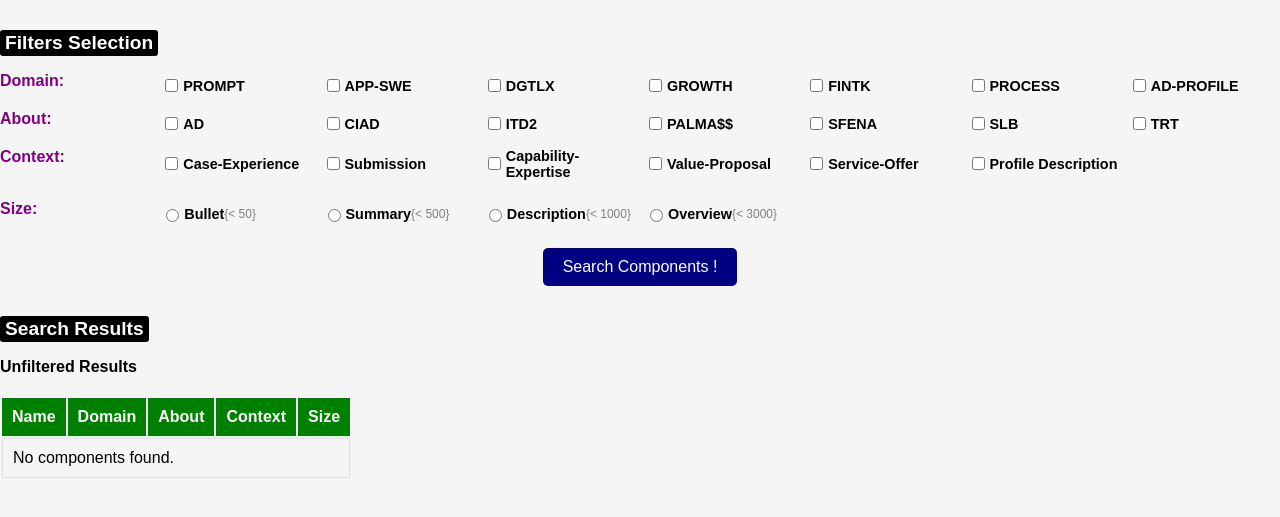
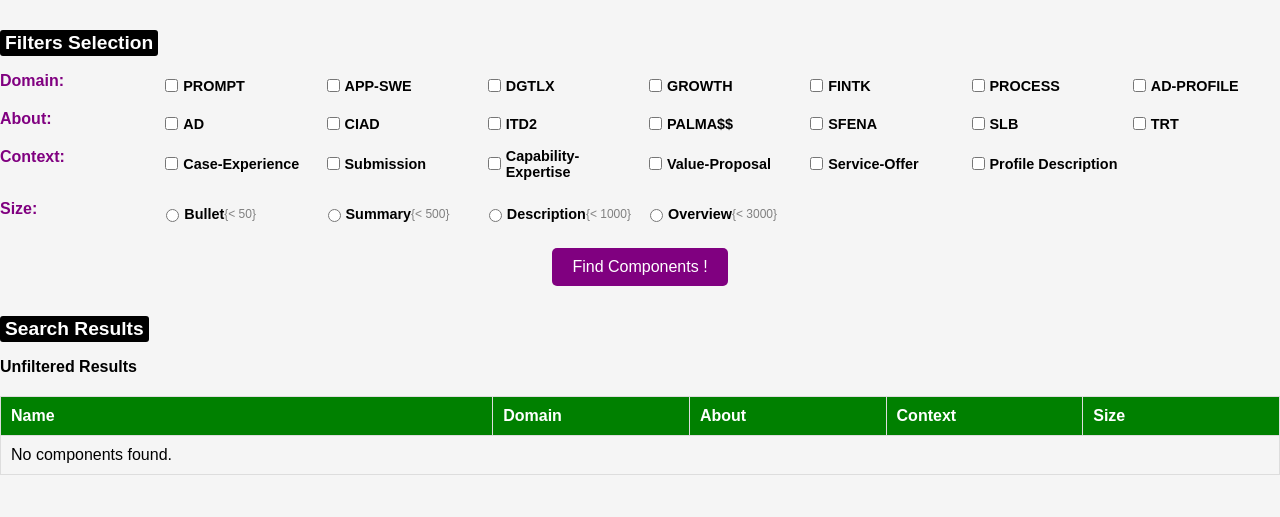
Before and after one commit to Alexo47/Marcom-Components, a Django app: page / in a window 1280 px wide. Shown: the part 77-594 px from the top of the page. Run offline with Django 5.2, Linux system fonts and the light colour scheme; data that the repository does not hold is empty.

Commit message:
Layout & Functionalities OK - Initial download of all components not resolved

```diff
--- a/marcom_webui/marcomapp/templates/marcomapp/index.html
+++ b/marcom_webui/marcomapp/templates/marcomapp/index.html
@@ -63,7 +63,7 @@
 
           <!-- Submit button -->
           <div class="search-container">
-            <button type="submit" class="search-btn">Search Components !</button>
+            <button type="submit" class="search-btn">Find Components !</button>
           </div>
 
       </form>
--- a/marcom_webui/static/css/styles.css
+++ b/marcom_webui/static/css/styles.css
@@ -79,7 +79,7 @@ nav {
 }
 
 .search-btn {
-  background-color: navy; /* Set navy background */
+  background-color: purple; /* Set navy background */
   color: white; /* White text color */
   padding: 10px 20px; /* Padding for the button */
   border: none; /* Remove border */
@@ -100,24 +100,41 @@ nav {
 }
 
 
-* Table Styles */
+/* Table Styles */
 .result-table {
-  width: 100%;
+  width: 100%; /* Ensures the table takes up the full width */
   border-collapse: collapse;
   margin-top: 20px;
+  table-layout: fixed; /* Enforces fixed column widths */
 }
 
 .result-table th {
   background-color: green;
   color: white;
   padding: 10px;
+  border: 1px solid #ddd;
   text-align: left;
 }
 
 .result-table td {
   padding: 10px;
   border: 1px solid #ddd;
+  text-align: left;
 }
+
+/* Column widths: 40% for Name, 60% evenly split across the other columns */
+.result-table th:nth-child(1), .result-table td:nth-child(1) {
+  width: 40%; /* 40% for the first column (Name) */
+}
+
+.result-table th:nth-child(2), .result-table td:nth-child(2),
+.result-table th:nth-child(3), .result-table td:nth-child(3),
+.result-table th:nth-child(4), .result-table td:nth-child(4),
+.result-table th:nth-child(5), .result-table td:nth-child(5) {
+  width: 15%; /* Remaining 60% evenly distributed */
+}
+
+
 
 .clickable {
   cursor: pointer;
```
